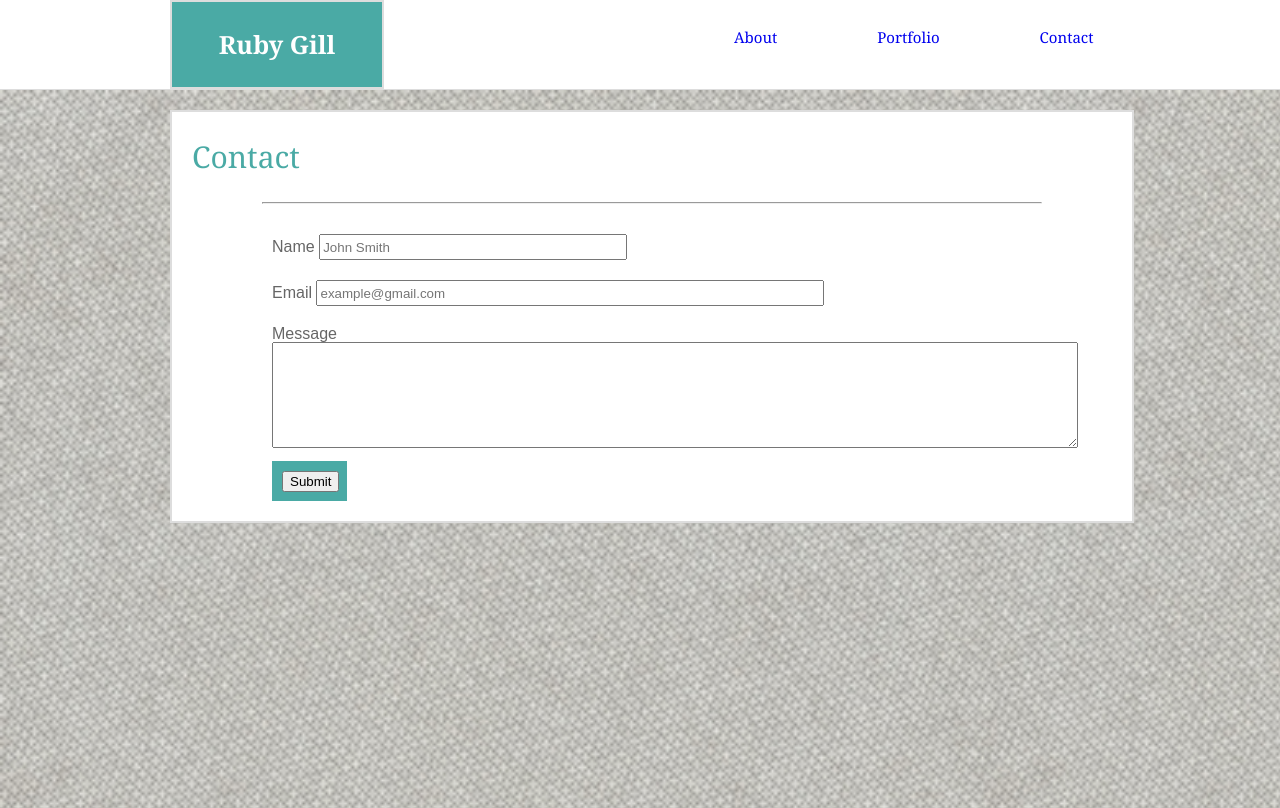
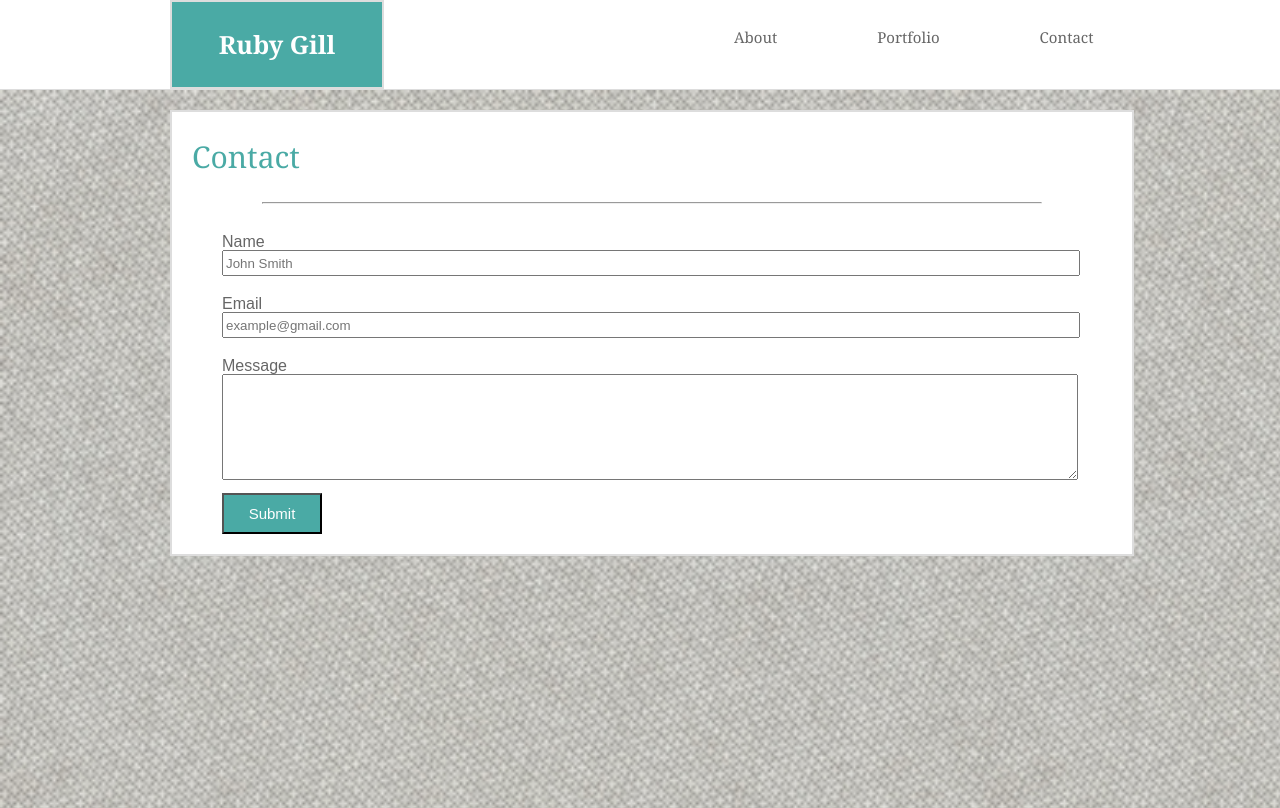
Before and after one commit to Rubyrgill/UTM, a plain HTML site: page week1/homework/Basic-Portfolio/contact.html in a window 1280 px wide. Shown: the top 808 px of the page. Drawn offline with Linux system fonts and the light colour scheme.

Commit message:
Updated contact form, and hover feature on navigation

```diff
--- a/week1/homework/Basic-Portfolio/assets/css/style.css
+++ b/week1/homework/Basic-Portfolio/assets/css/style.css
@@ -52,6 +52,19 @@ body {
     margin-left: 350px;
     padding-top: 30px;
 }
+
+a:link, a:visited {
+    color: #666666;
+}
+a:hover {
+    color: #4aaaa5;
+    border: 2px solid #4aaaa5;
+}
+
+.headlogo:link, .headlogo:visited {
+    color: #ffffff;
+}
+
 
 .p {
     float: left;
@@ -133,31 +146,44 @@ hr {
     color: #666666;
     font-family: Arial, Helvetica, sans-serif;
     margin-top: 30px;
-    margin-left: 100px;
+    margin-left: 50px;
 }
 
 #name {
-    width: 300px;
+    width: 850px;
     height: 20px;
     margin-bottom: 20px;
 }
 
 #email {
-    width: 500px;
+    width: 850px;
     height: 20px;
     margin-bottom: 20px;
 }
 
 #messages {
-    width: 800px;
+    width: 850px;
     height: 100px;
     margin-bottom: 10px;
 }
 
-#submit {
+/* #submit {
     width: 55px;
     height: 20px;
     padding: 10px;
     margin-bottom: 20px;
     background-color: #4aaaa5;
+    border: none;
+    color: #ffffff;
+    text-align: center;
+    display:inline-block;
+} */
+
+input [type=button], input[type=submit], input [type=reset] {
+    background-color: #4aaaa5;
+    padding: 10px;
+    width: 100px;
+    color: #ffffff;
+    font-size: 15px;
+    margin-bottom: 20px;
 }
--- a/week1/homework/Basic-Portfolio/contact.html
+++ b/week1/homework/Basic-Portfolio/contact.html
@@ -50,9 +50,10 @@
 
         <div class="container_form">
 
-        <ul form action="contact.html">
+        <ul form action="mailto:rubygillr@gmail.com" method="post">
             <li>
                 <label for="name">Name</label>
+                <br>
                 <input type="text" id="name" name="firstlastname"
                     placeholder="John Smith">
             </li>
@@ -60,6 +61,7 @@
         <!--Email Label-->
             <li>
                 <label for="email">Email</label>
+                <br>
                 <input type="text" id="email" name="emailaddress"
                     Placeholder="example@gmail.com">
              </li>
```
Also changed, not shown: week1/homework/Basic-Portfolio/index.html (line endings or trailing spaces).
